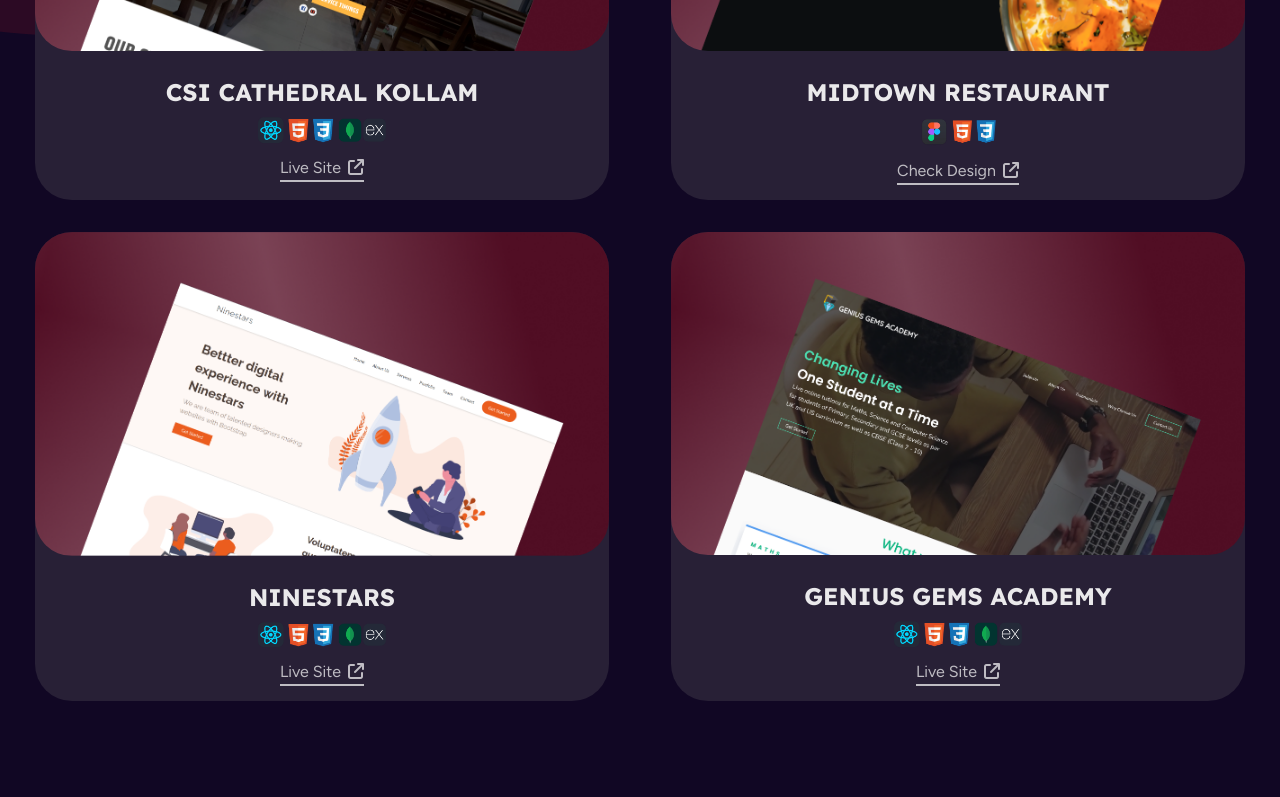
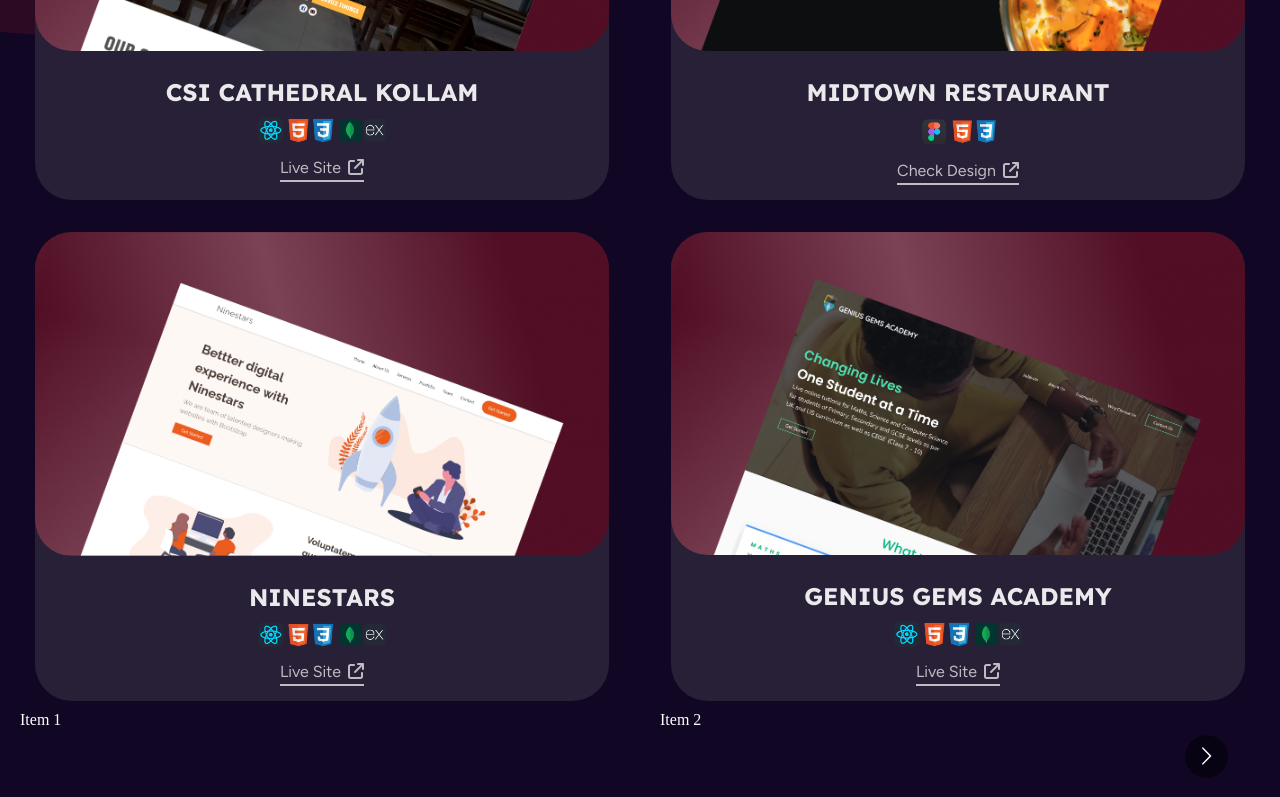
Before and after one commit to githuber-boop/ZoeVerse, a React (Vite) app: page / in a window 1280 px wide. Shown: the part 2000-2797 px from the top of the page. Before the commit the page ends 2701 px from the top, so only its background shows below. Built offline with nearby package versions, Linux system fonts and the light colour scheme.

Commit message:
Added Navbar and Process component

```diff
--- a/index.html
+++ b/index.html
@@ -2,7 +2,7 @@
 <html lang="en">
   <head>
     <meta charset="UTF-8" />
-    <link rel="icon" type="image/x-icon" href="/logo.ico" />
+    <link rel="icon" type="image/x-icon" href="logo.ico" />
     <meta name="viewport" content="width=device-width, initial-scale=1.0" />
     <meta name="description" content="ZoeVerse is a leading web development and design company offering innovative solutions for your business.">
     <meta name="keywords" content="Web Development, Web Design, ZoeVerse, Software Development, Digital Solutions, Web Content Creation">
--- a/package.json
+++ b/package.json
@@ -11,7 +11,8 @@
   },
   "dependencies": {
     "react": "^18.3.1",
-    "react-dom": "^18.3.1"
+    "react-dom": "^18.3.1",
+    "react-multi-carousel": "^2.8.5"
   },
   "devDependencies": {
     "@eslint/js": "^9.9.0",
--- a/src/App.jsx
+++ b/src/App.jsx
@@ -1,5 +1,5 @@
-import React, {useState} from 'react'
-import logo from './assets/Logo.png'
+import React from 'react'
+
 import webDev from './assets/web-dev.png'
 import webDesign from './assets/web-design.png'
 import webContent from './assets/web-content.png'
@@ -9,16 +9,12 @@
 import portfolioImg4 from './assets/portfolio-4.png'
 import TechStack1 from './assets/tech-stack-portfolio-1.png'
 import TechStack2 from './assets/tech-stack-portfolio-2.png'
+import Navbar from './components/Navbar'
+import ProcessCarousel from './components/ProcessCarousel'
 
 const App = () => {
   const phoneNumber = '+919444963725';
-  const [isMenuOpen, setIsMenuOpen] = useState(false);
-  const [isOpen, setIsOpen] = useState(true)
 
-  const toggleMenu = () => {
-    setIsMenuOpen(!isMenuOpen);
-    setIsOpen(!isOpen)
-  };
 
   const handleClick = () => {
     alert(`Calling ${phoneNumber}`);
@@ -27,28 +23,8 @@
   return (
     <>
       <header className="hero">
-      <nav className="navbar">
-          <div className="container">
-            <div className="logo">
-              <img src={logo}alt="" />
-            </div>
 
-            <ul className={`nav-links ${isMenuOpen ? 'active' : ''} `}>
-              <li className="nav-link"><a className='hover-underline-animation' href="#">Home</a></li>
-              <li className="nav-link"><a className='hover-underline-animation' href="#services">Services</a></li>
-              <li className="nav-link"><a className='hover-underline-animation' href="#portfolio">Porfolio</a></li>
-              <li className="nav-link"><a className='hover-underline-animation' href="">Why Choose Us</a></li>
-            </ul>
-
-          {isOpen ?<div className="hamburger" onClick={toggleMenu}>
-              <span className="bar"></span>
-              <span className="bar"></span>
-              <span className="bar"></span>
-            </div>: <div class="cross" onClick={toggleMenu}></div> }
-
-          </div>
-        </nav>
-
+      <Navbar />
         <div className="container">
           <div className="hero-text">
             <h1>Transforming <br></br>Web Ideas into<br></br> Reality</h1>
@@ -136,7 +112,10 @@
 
       </div>
 
+
       <div className="background-2">
+        {/* Process component */}
+        <ProcessCarousel />
         <div className="about-us">
 
         </div>
--- /dev/null
+++ b/src/components/Navbar.jsx
@@ -0,0 +1,39 @@
+import React, {useState} from 'react'
+import logo from '../assets/Logo.png'
+import '../index.css'
+
+const Navbar = () => {
+
+  const [isMenuOpen, setIsMenuOpen] = useState(false);
+  const [isOpen, setIsOpen] = useState(true)
+
+  const toggleMenu = () => {
+    setIsMenuOpen(!isMenuOpen);
+    setIsOpen(!isOpen)
+  };
+  return (
+    <nav className="navbar">
+    <div className="container">
+      <div className="logo">
+        <img src={logo}alt="" />
+      </div>
+
+      <ul className={`nav-links ${isMenuOpen ? 'active' : ''} `}>
+        <li className="nav-link"><a className='hover-underline-animation' href="#">Home</a></li>
+        <li className="nav-link"><a className='hover-underline-animation' href="#services">Services</a></li>
+        <li className="nav-link"><a className='hover-underline-animation' href="#portfolio">Porfolio</a></li>
+        <li className="nav-link"><a className='hover-underline-animation' href="">Why Choose Us</a></li>
+      </ul>
+
+    {isOpen ?<div className="hamburger" onClick={toggleMenu}>
+        <span className="bar"></span>
+        <span className="bar"></span>
+        <span className="bar"></span>
+      </div>: <div class="cross" onClick={toggleMenu}></div> }
+
+    </div>
+  </nav>
+  )
+}
+
+export default Navbar
--- /dev/null
+++ b/src/components/ProcessCarousel.jsx
@@ -0,0 +1,72 @@
+import React from 'react'
+import Carousel from 'react-multi-carousel';
+import './process.css'
+
+import 'react-multi-carousel/lib/styles.css';
+
+const ProcessCarousel = () => {
+  return (
+    <div>
+        <Carousel
+  additionalTransfrom={0}
+  arrows
+  autoPlaySpeed={3000}
+  centerMode={false}
+  className=""
+  containerClass="container"
+  dotListClass=""
+  draggable
+  focusOnSelect={false}
+  infinite={false}
+  itemClass=""
+  keyBoardControl
+  minimumTouchDrag={80}
+  pauseOnHover
+  renderArrowsWhenDisabled={false}
+  renderButtonGroupOutside={false}
+  renderDotsOutside={false}
+  responsive={{
+    desktop: {
+      breakpoint: {
+        max: 3000,
+        min: 1024
+      },
+      items: 3,
+      partialVisibilityGutter: 40
+    },
+    mobile: {
+      breakpoint: {
+        max: 464,
+        min: 0
+      },
+      items: 1,
+      partialVisibilityGutter: 30
+    },
+    tablet: {
+      breakpoint: {
+        max: 1024,
+        min: 464
+      },
+      items: 2,
+      partialVisibilityGutter: 30
+    }
+  }}
+  rewind={false}
+  rewindWithAnimation={false}
+  rtl={false}
+  shouldResetAutoplay
+  showDots={false}
+  sliderClass=""
+  slidesToSlide={2}
+  swipeable
+>
+<div className='processItem'>Item 1</div>
+  <div className='processItem'>Item 2</div>
+  <div className='processItem'>Item 3</div>
+  <div className='processItem'>Item 4</div>
+</Carousel>
+    </div>
+  )
+}
+
+export default ProcessCarousel
--- /dev/null
+++ b/src/components/process.css
@@ -0,0 +1,6 @@
+.processItem{
+    height:100px;
+    width:100px;
+    color:white;
+    margin-top: 10px;
+}
```
Also changed, not shown: 1 other file (tests, documents, lock files or other folders).
